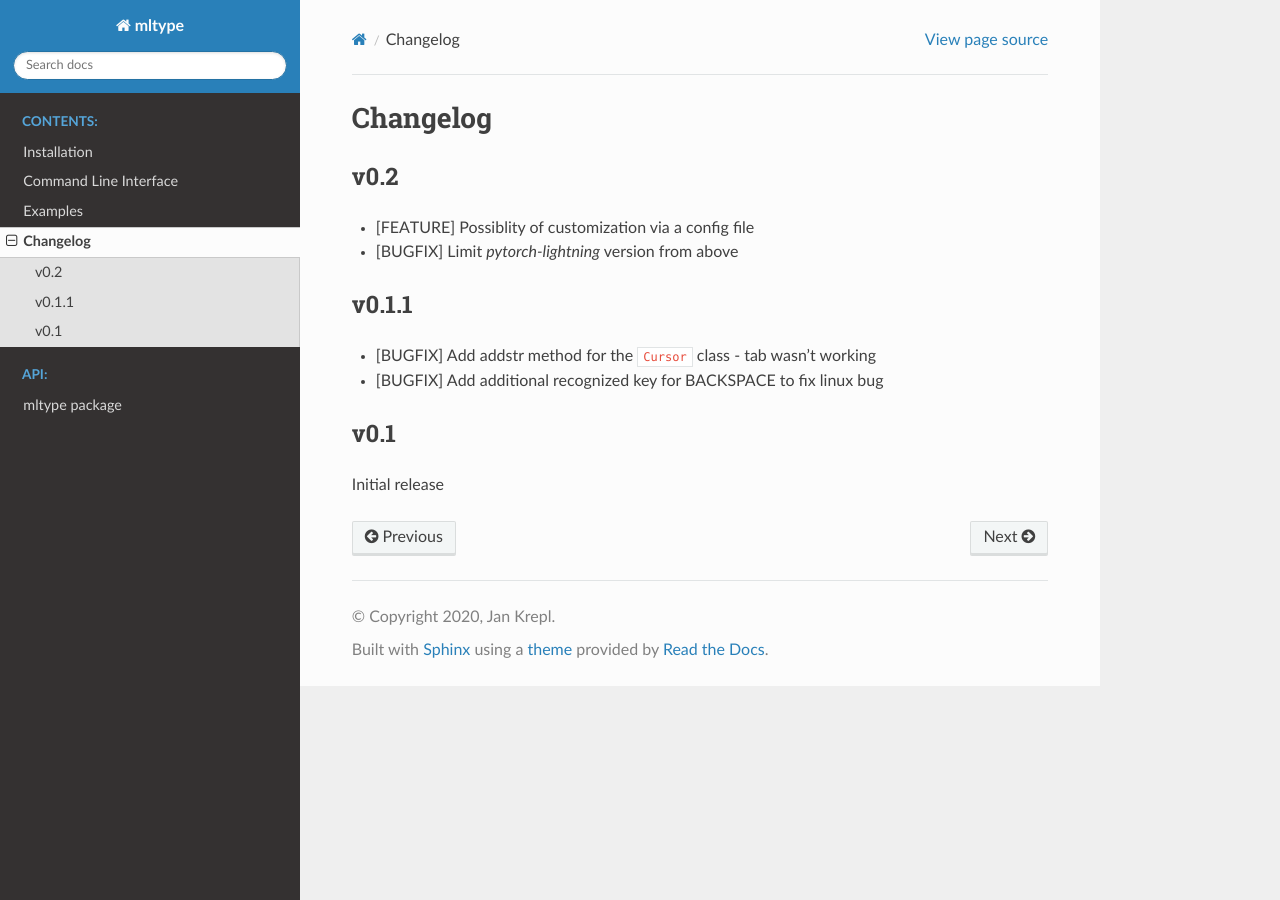
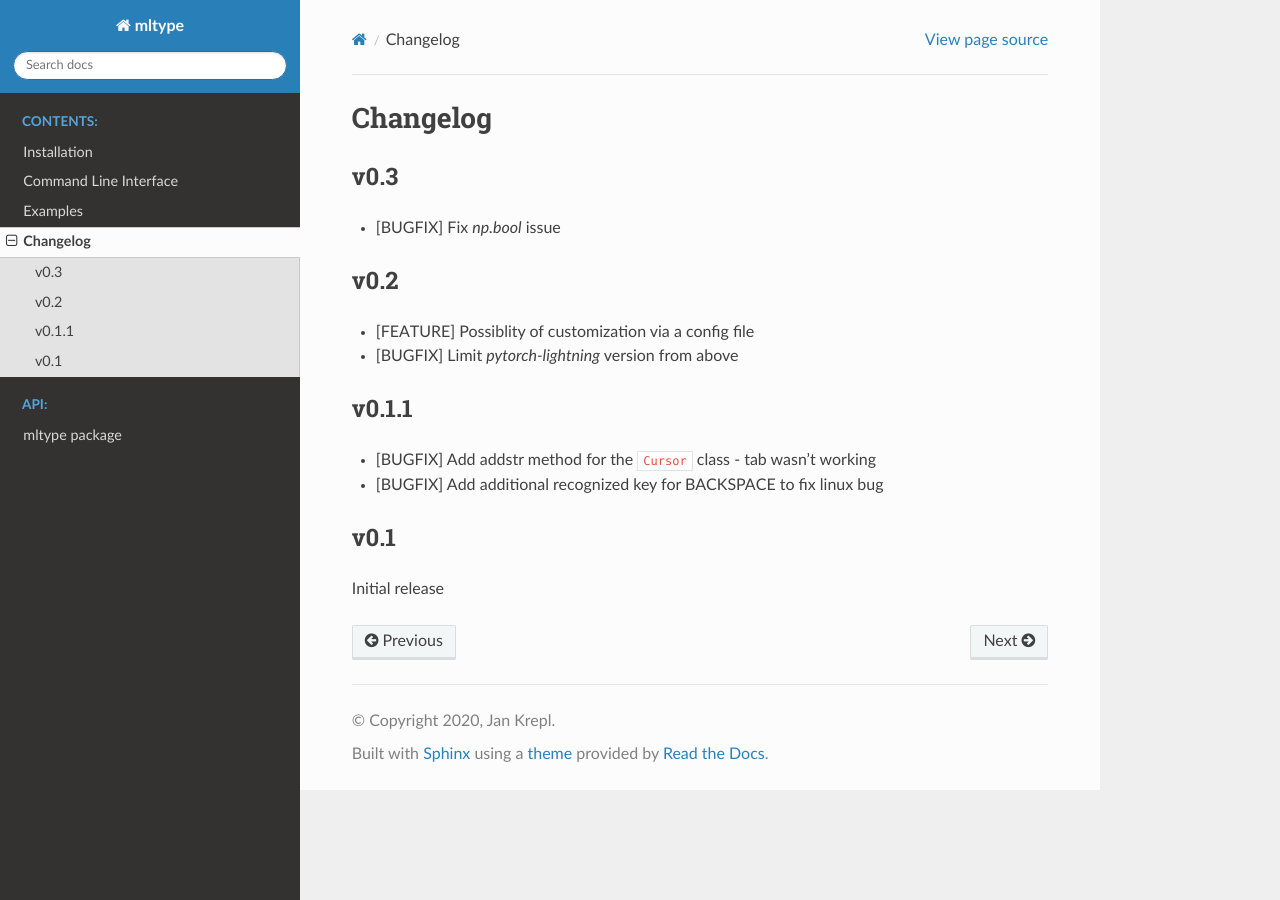
Before and after one commit to jankrepl/mltype, a Sphinx documentation site: the page built from docs/source/changelog.rst, in a window 1280 px wide. Built offline with Sphinx 7.4.7 and the Read the Docs theme 2.0.0, drawn with Linux system fonts in a browser that asks for light colours.

Commit message:
Towards v0.3

```diff
--- a/docs/source/changelog.rst
+++ b/docs/source/changelog.rst
@@ -1,5 +1,9 @@
 Changelog
 =========
+
+v0.3
+----
+- [BUGFIX] Fix `np.bool` issue
 
 v0.2
 ----
--- a/mltype/__init__.py
+++ b/mltype/__init__.py
@@ -1,3 +1,3 @@
 """Python package."""
 
-__version__ = "0.2"
+__version__ = "0.3"
```
